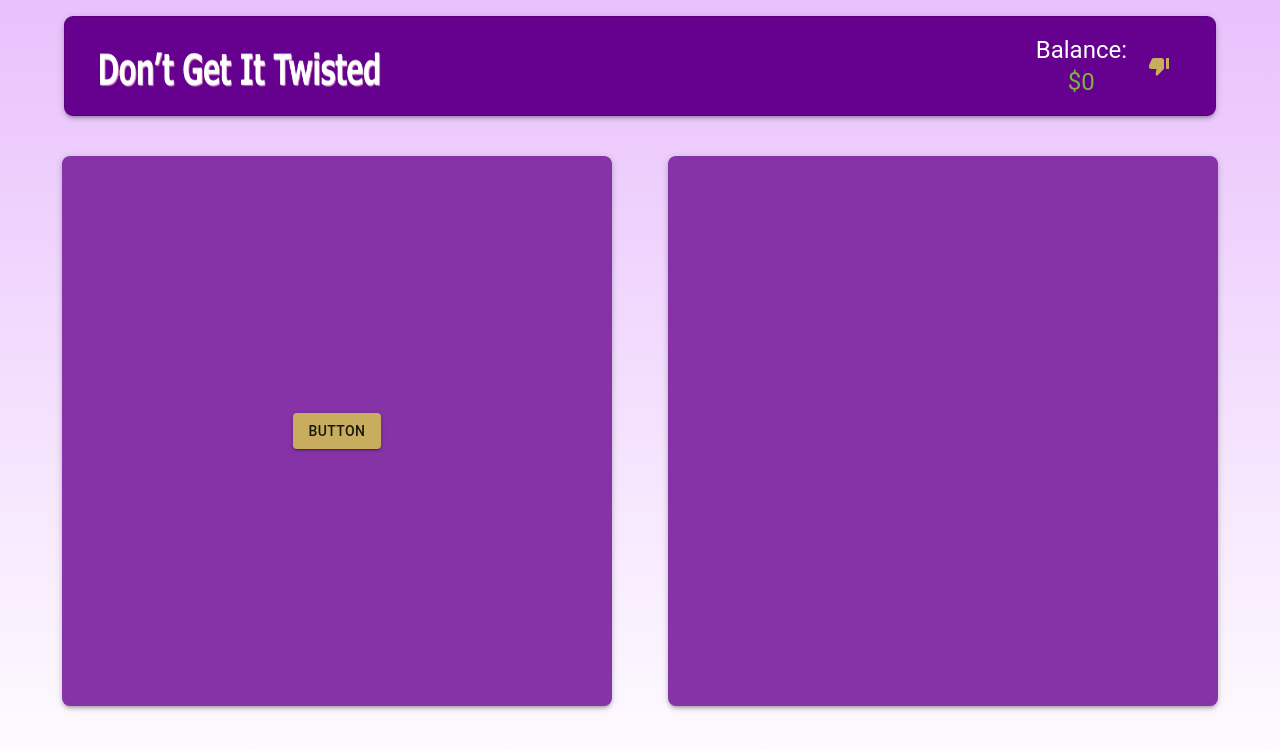
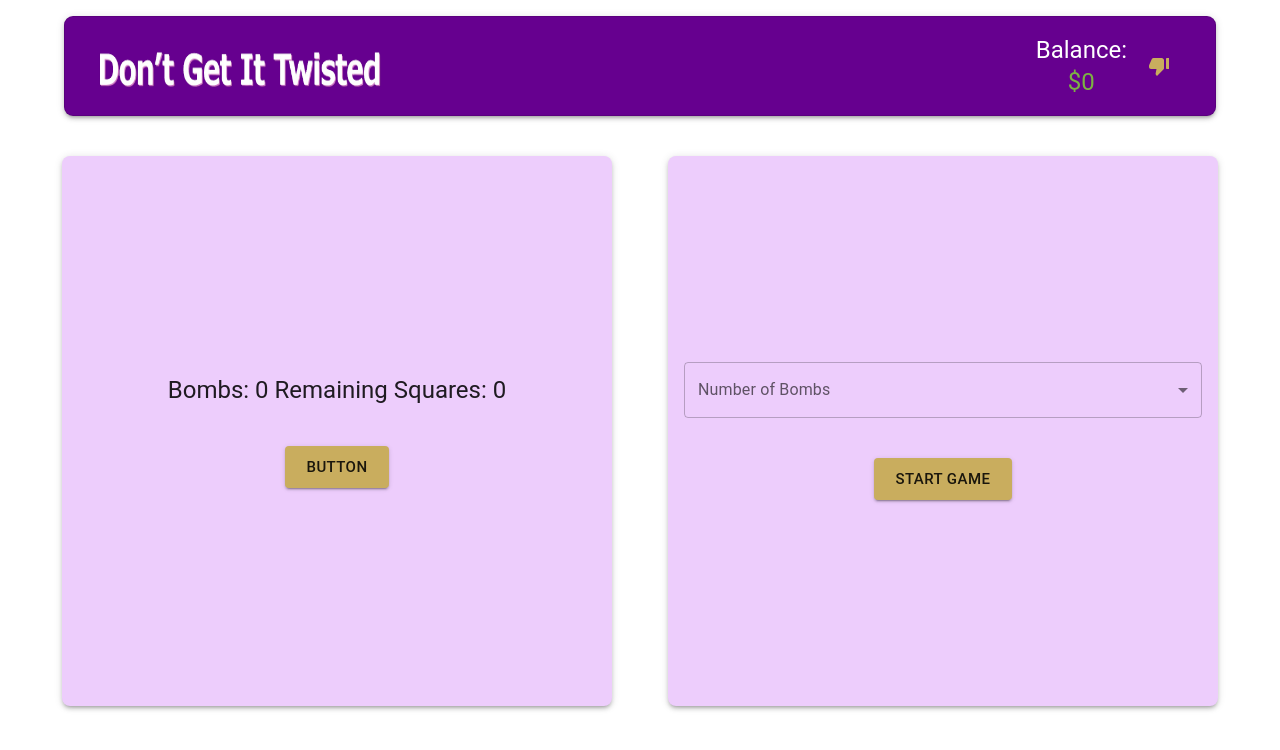
Before and after one commit to takeuchi-masaki/antigambling, a React (Create React App) app: page /antigambling/mines in a window 1280 px wide. Shown: the top 750 px of the page. Built offline with nearby package versions, Linux system fonts and the light colour scheme.

Commit message:
update theme colors, start minelight

```diff
--- a/src/components/BackgroundBox.tsx
+++ b/src/components/BackgroundBox.tsx
@@ -8,8 +8,8 @@ export default function BackgroundBox (props: any) {
         height: '100%',
         backgroundImage:
         theme.palette.mode === 'light'
-            ? 'linear-gradient(180deg, #E9C1FC, #FFF)'
-            : `linear-gradient(#E9C1FC, ${alpha('#090E10', 0.0)})`,
+            ? '#FFF'
+            : 'linear-gradient(180deg, #E9C1FC, #670090)',
         backgroundSize: '100% 100%',
         backgroundRepeat: 'no-repeat',
   })}>
--- a/src/components/Header.tsx
+++ b/src/components/Header.tsx
@@ -25,7 +25,7 @@ const Header = ({mode, toggleMode}: HeaderProps) => {
       }} >
         <Container>
             <Paper
-            elevation={4}
+            elevation={10}
             sx={(theme) => ({
                 display: 'flex',
                 alignItems: 'center',
--- a/src/components/MoneyDisplay.tsx
+++ b/src/components/MoneyDisplay.tsx
@@ -22,7 +22,7 @@ export default function MoneyDisplay() {
             sx={{
                 color: (balance < 0 ? 'red' : colors.lightGreen[600]),
             }}>
-            ${balance}
+            {balance < 0 ? '-' : ''}${Math.abs(balance)}
         </Typography>
     </Box>
   );
--- a/src/games/MineLight.tsx
+++ b/src/games/MineLight.tsx
@@ -1,22 +1,13 @@
 import React from "react";
-import { Box, Stack, Typography, Button } from "@mui/material";
-import { useTheme } from "@emotion/react";
+import { FormControl, Box, Stack, Typography, Button, InputLabel, Select, MenuItem, SelectChangeEvent } from "@mui/material";
+import { updateBalance } from "../components/MoneyDisplay";
 
-function randomInt(max: number) {
-    return Math.floor(Math.random() * (max + 1));
+interface CenteredStackProps {
+    sz: number;
+    children: React.ReactNode;
 }
-
-export default function MineSimple() {
-    // let arr: number[] = new Array(10).fill(0);
-    // for (let i = 0; i < 500; i++) {
-    //     arr[randomInt(9)]++;
-    // }
-    // for (let i = 0; i < 10; i++) {
-    //     console.log(i, arr[i]);
-    // }
-    const sz = 550
-    return <Stack direction={'row'} alignItems={'center'} padding={5} spacing={7}>
-        <Box
+function CenteredStack({sz, children}: CenteredStackProps) {
+    return <Stack
             height={sz}
             width={sz}
             display={'flex'}
@@ -28,19 +19,72 @@ export default function MineSimple() {
             }}
             alignItems="center"
             justifyContent="center"
+            spacing={5}
         >
-            <Button variant="contained" color='secondary'>button</Button>
-        </Box>
-        <Box
-            height={sz}
-            width={sz}
-            sx={{
-                bgcolor: 'primary.light',
-                borderRadius: 2,
-                boxShadow: 3,
-                p: 2,
-            }}
-        >
-        </Box>
+            {children}
     </Stack>
 }
+
+function randomInt(max: number) {
+    return Math.floor(Math.random() * (max + 1));
+}
+
+interface settingsProps{
+    sz: number;
+    setBombs: (bombs: number) => void;
+    startGame: () => void;
+}
+function settings({sz, setBombs, startGame}: settingsProps) {
+    function handleBombSelect(event: SelectChangeEvent<number>) {
+        setBombs(event.target.value as number);
+    }
+    return <CenteredStack sz={sz}
+        >
+            <FormControl fullWidth>
+                <InputLabel>Number of Bombs</InputLabel>
+                <Select
+                    onChange={handleBombSelect}
+                >
+                    <MenuItem value={1}>1 Bomb</MenuItem>
+                    <MenuItem value={2}>2 Bombs</MenuItem>
+                    <MenuItem value={3}>3 Bombs</MenuItem>
+                </Select>
+            </FormControl>
+            <Button
+                variant="contained"
+                color='secondary'
+                size='large'
+                onClick={startGame}
+                >
+                    Start Game
+            </Button>
+        </CenteredStack>
+}
+
+export default function MineSimple() {
+    const sz = 550;
+    const [gameOver, setGameOver] = React.useState(false);
+    const [remainingSquares, setRemainingSquares] = React.useState(0);
+    const [bombs, setBombs] = React.useState(0);
+
+    function startGame() {
+        setGameOver(false);
+        setRemainingSquares(25);
+    }
+
+    return <Stack direction={'row'} alignItems={'center'} padding={5} spacing={7}>
+        <CenteredStack sz={sz}>
+            <Typography variant="h5">
+                Bombs: {bombs} Remaining Squares: {remainingSquares}
+            </Typography>
+            <Button
+                variant="contained"
+                color='secondary'
+                size='large'
+                >
+                    button
+            </Button>
+        </CenteredStack>
+        {settings({sz, setBombs, startGame})}
+    </Stack>
+}
--- a/src/themes/LightTheme.tsx
+++ b/src/themes/LightTheme.tsx
@@ -4,7 +4,7 @@ export const lightTheme = createTheme({
   palette: {
     mode: 'light',
     primary: {
-      main: '#670090',
+      main: '#E9C1FC',
     },
     secondary: {
         main: '#C9AD5E',
```
